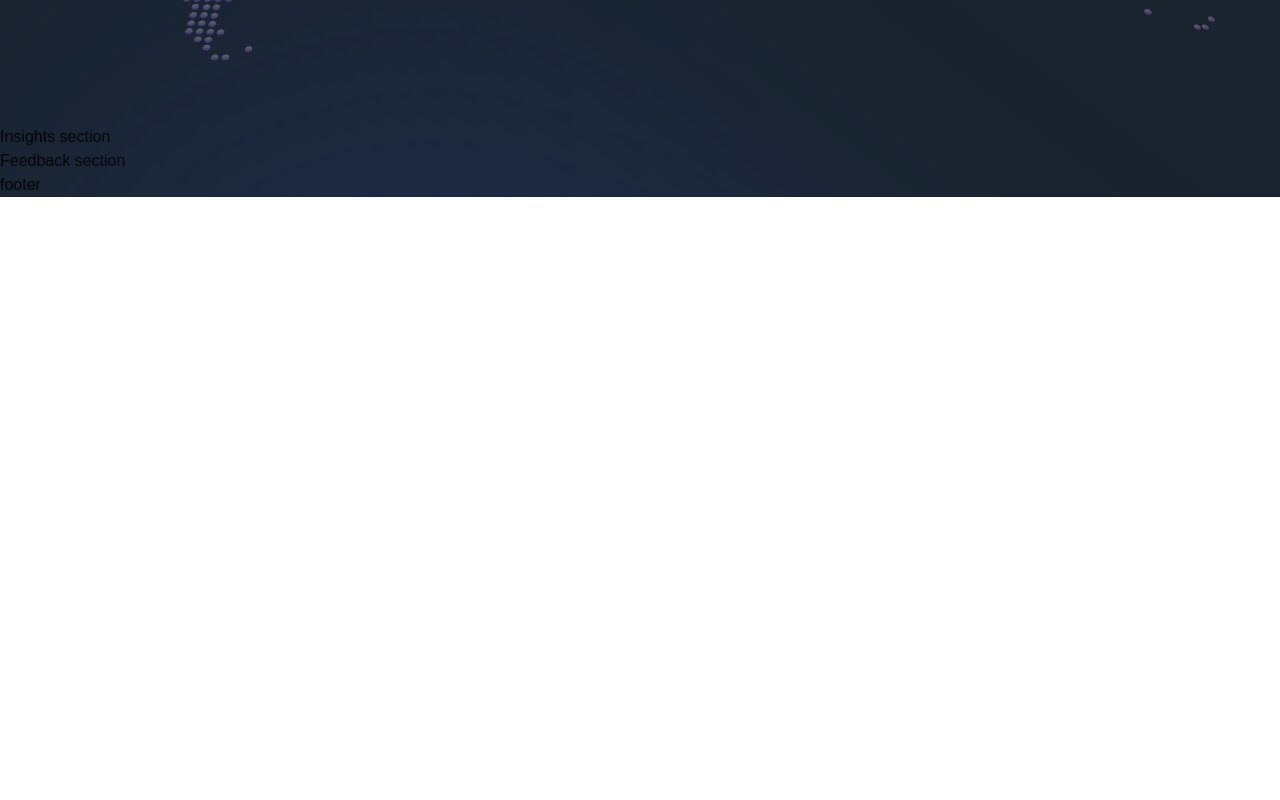
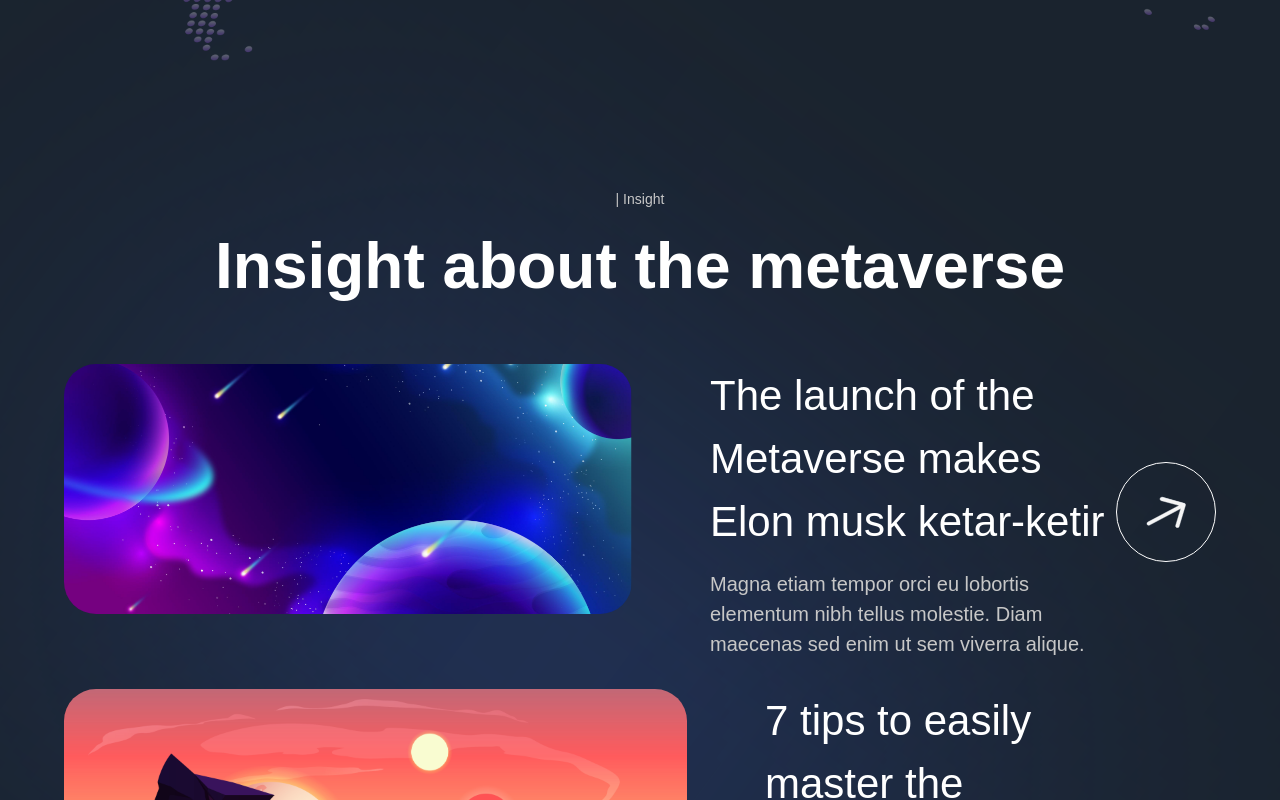
Before and after one commit to dreamineering/next13-motion-tailwind, a Next.js app: page / in a window 1280 px wide. Shown: the part 5080-5880 px from the top of the page. Before the commit the page ends 5277 px from the top, so only its background shows below. Built offline with nearby package versions, Linux system fonts and the light colour scheme; a web font is replaced by a local one.

Commit message:
add insight section

```diff
--- a/components/InsightCard.jsx
+++ b/components/InsightCard.jsx
@@ -1,9 +1,31 @@
 'use client';
 
-const InsightCard = () => (
-  <div>
-    Insight Card
-  </div>
+import { motion } from 'framer-motion';
+
+import { fadeIn } from '../utils/motion';
+
+const InsightCard = ({ imgUrl, title, subtitle, index }) => (
+  <motion.div
+    variants={fadeIn('up', 'spring', index * 0.5, 1)}
+    className="flex md:flex-row flex-col gap-4"
+  >
+    <img
+      src={imgUrl}
+      alt="planet-01"
+      className="md-w-[370px] w-full h-[250px] rounded-[32px] object-cover"
+    />
+    <div className="w-full flex justify-between items-center">
+      <div className="flex-1 md:ml-[62px] flex flex-col max-w-[650px]">
+        <h4 className="font-normal lg:text-[42px] text-[26px] text-white">{title}</h4>
+        <p className="mt-[16px] font-normal lg:text-[20px] text-[14px] text-secondary-white">
+          {subtitle}
+        </p>
+      </div>
+      <div className="lg:flex hidden items-center justify-center w-[100px] h-[100px] rounded-full bg-transparent border-[1px] border-white">
+        <img src="arrow.svg" alt="arrow" className="w-[40%] h-[40%] object-contain" />
+      </div>
+    </div>
+  </motion.div>
 );
 
 export default InsightCard;
--- a/sections/Insights.jsx
+++ b/sections/Insights.jsx
@@ -1,8 +1,29 @@
 'use client';
 
+import { motion } from 'framer-motion';
+import { TypingText, TitleText, InsightCard } from '../components';
+
+import styles from '../styles';
+import { staggerContainer } from '../utils/motion';
+import { insights } from '../constants';
+
 const Insights = () => (
-  <section>
-    Insights section
+  <section className={`${styles.paddings} relative z-10`}>
+    <motion.div
+      variants={staggerContainer}
+      initial="hidden"
+      whileInView="show"
+      viewport={{ once: 'false', amount: 0.25 }}
+      className={`${styles.innerWidth} mx-auto flex flex-col`}
+    >
+      <TypingText title="| Insight" textStyles="text-center" />
+      <TitleText title="Insight about the metaverse" textStyles="text-center" />
+      <div className="mt-[50px] flex flex-col gap-[30px]">
+        {insights.map((insight, index) => (
+          <InsightCard key={`insight-${index}`} {...insight} index={index + 1} />
+        ))}
+      </div>
+    </motion.div>
   </section>
 );
 
```
